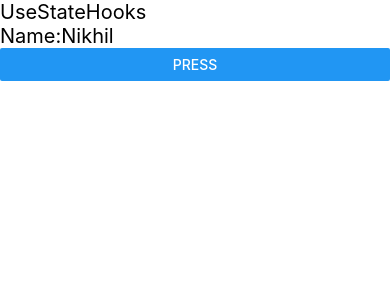
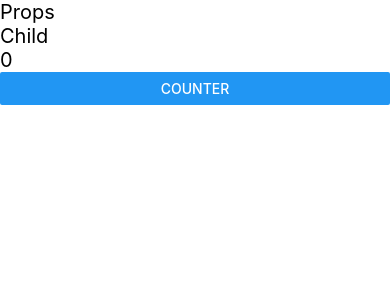
Before and after one commit to bhattk64/React-Native-Practice, a React Native app: screen / in a window 390 px wide. Shown: the top 300 px of the page. Built offline with nearby package versions, Linux system fonts and the light colour scheme.

Commit message:
about props -parent and child

```diff
--- a/App.jsx
+++ b/App.jsx
@@ -4,7 +4,8 @@ import React from 'react'
 import {View} from 'react-native'
 // import JSX from './src/components/JSX'
 // import OnClick from './src/components/OnClick'
-import UseStateHooks from './src/components/UseStateHooks'
+// import UseStateHooks from './src/components/UseStateHooks'
+import Props from './src/components/Props'
 
 const App = () => {
   return (
@@ -15,7 +16,8 @@ const App = () => {
    <First/> */}
    {/* <JSX/> */}
     {/* <OnClick/> */}
-    <UseStateHooks/>
+    {/* <UseStateHooks/> */}
+    <Props/>
     </View>
 
 
--- /dev/null
+++ b/src/components/Child.jsx
@@ -0,0 +1,14 @@
+import { View, Text } from 'react-native'
+import React from 'react'
+
+const Child = (props) => {
+    console.log(props.data)
+  return (
+    <View>
+      <Text style={{fontSize:20}}>Child</Text>
+      <Text style={{fontSize:20}}>{props.data}</Text>
+    </View>
+  )
+}
+
+export default Child
--- /dev/null
+++ b/src/components/Props.jsx
@@ -0,0 +1,16 @@
+import { View, Text, Button } from 'react-native'
+import React, { useState } from 'react'
+import Child from './Child'
+
+const Props = () => {
+    const [count,setCount]=useState(0)
+  return (
+    <View>
+      <Text style={{fontSize:20}}>Props</Text>
+      <Child data={count}/>
+      <Button title='counter' onPress={()=> setCount(count+1) }/>
+    </View>
+  )
+}
+
+export default Props
```
